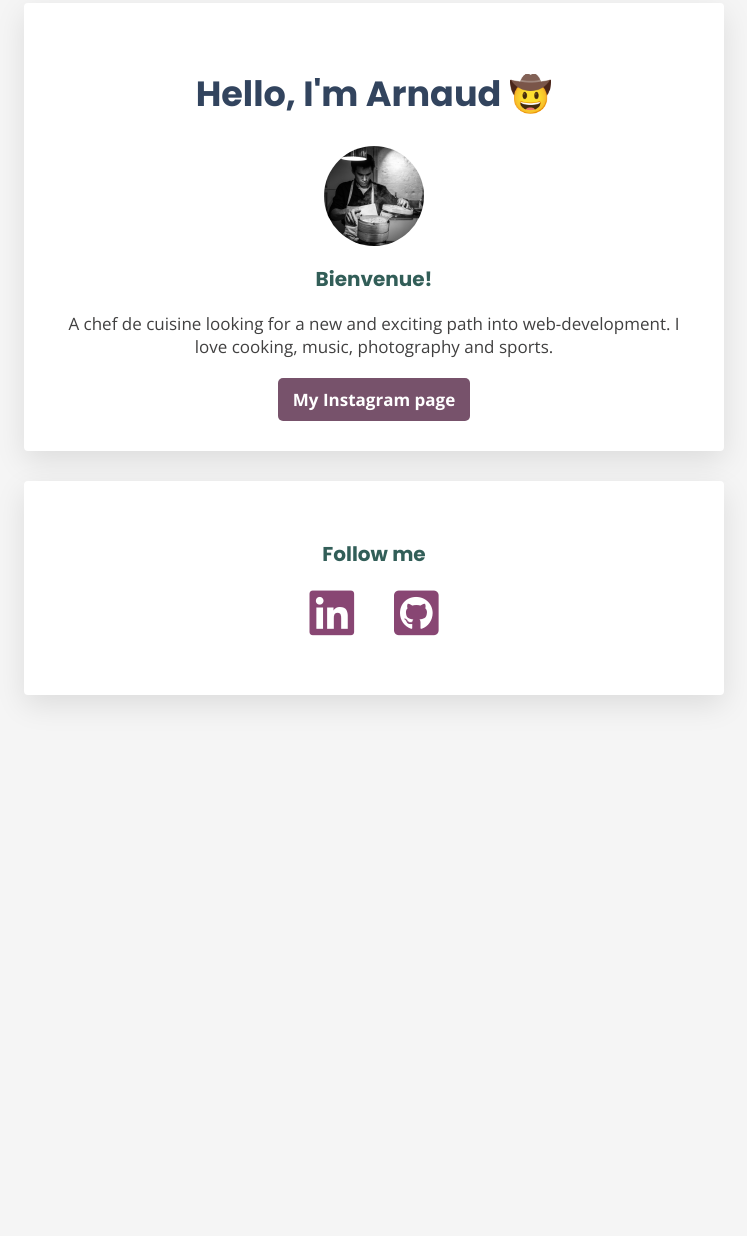
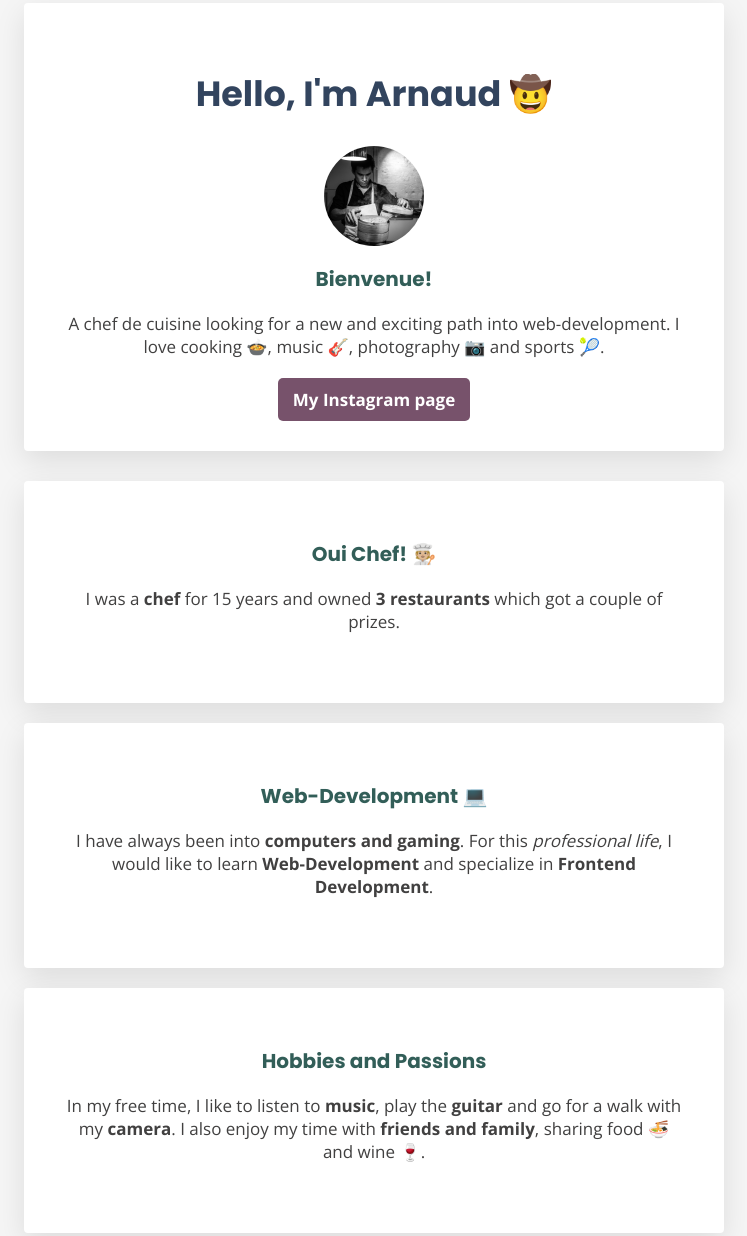
Before and after one commit to Arnotts33/profile, a plain HTML site: page index.html in a window 1280 px wide. Shown: the part 37-1273 px from the top of the page, without its empty margins (266-1013 px from the left). Before the commit the page ends 800 px from the top, so only its background shows below. Drawn offline with nearby package versions, Linux system fonts and the light colour scheme.

Commit message:
make my profile prettier

```diff
--- a/index.html
+++ b/index.html
@@ -13,8 +13,20 @@
         <h1 class="text-center">Hello, I'm Arnaud 🤠</h1>
         <img class="img-circle" src="images/1670008259261.jpg" alt="profile picture" width="100" height="100">
         <h3 class="text-center">Bienvenue!</h3>
-        <p id="introduction" class="text-center">A chef de cuisine looking for a new and exciting path into web-development. I love cooking, music, photography and sports.</p>
+        <p id="introduction" class="text-center">A chef de cuisine looking for a new and exciting path into web-development. I love cooking 🍲, music 🎸, photography 📷 and sports 🎾.</p>
         <a href="https://www.instagram.com/arnaudlahaut/" target="_blank" class="btn-purple">My Instagram page</a>
+      </div>
+      <div class="card-white">
+        <h3 class="text-center">Oui Chef! 🧑🏼‍🍳</h3>
+        <p id="introduction" class="text-center">I was a <strong>chef</strong> for 15 years and owned <strong>3 restaurants</strong> which got a couple of prizes.</p>
+      </div>
+      <div class="card-white">
+        <h3 class="text-center">Web-Development 💻</h3>
+        <p id="introduction" class="text-center">I have always been into <strong>computers and gaming</strong>. For this <em>professional life</em>, I would like to learn <strong>Web-Development</strong> and specialize in <strong>Frontend Development</strong>.</p>
+      </div>
+      <div class="card-white">
+        <h3 class="text-center">Hobbies and Passions</h3>
+        <p id="introduction" class="text-center">In my free time, I like to listen to <strong>music</strong>, play the <strong>guitar</strong> and go for a walk with my <strong>camera</strong>. I also enjoy my time with <strong>friends  and family</strong>, sharing food 🍜 and wine 🍷.</p>
       </div>
       <div class="card-white" id="socials">
         <h3 class="text-center">Follow me</h3>
--- a/style.css
+++ b/style.css
@@ -5,7 +5,6 @@ body {
   font-family: 'Open Sans', sans-serif;
   color: rgb(65, 64, 64);
   font-size: 17px;
-  font-weight: lighter;
 }
 
 h1 {
```
